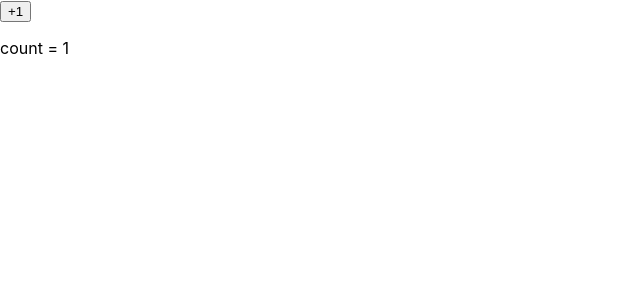
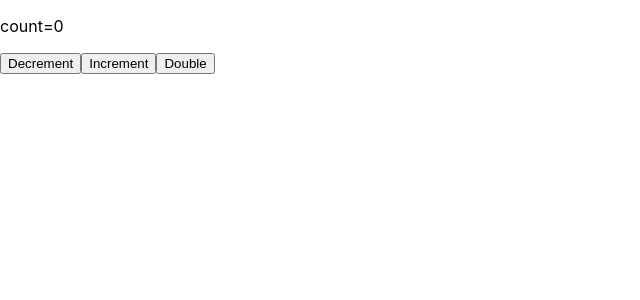
Before and after one commit to hoznas/react-sample, a React (Create React App) app: page / in a window 1280 px wide. Shown: the top 300 px of the page, without its empty margins (0-640 px from the left). Built offline with nearby package versions, Linux system fonts and the light colour scheme.

Commit message:
useCallback Sample

```diff
--- a/src/components/MemoSample.tsx
+++ /dev/null
@@ -1,36 +0,0 @@
-import {memo, useState} from 'react'
-
-
-type FizzProps = {isFizz: boolean}
-
-const Fizz = (props: FizzProps) => {
-    console.log(`Fizz is redrew.  isFizz=${props.isFizz}`)
-    return <span>{props.isFizz? 'Fizz': ''}</span>
-}
-
-type BuzzProps = {isBuzz: boolean}
-
-const Buzz = memo<BuzzProps>((props)=>{
-    console.log(`Buzz is redrew. isBuzz=${props.isBuzz}`)
-    return(<span>{props.isBuzz? "Buzz": ""}</span>)
-})
-
-export const Parent = ()=>{
-    const [count, setCount] = useState(1)
-    const isFizz = (count % 3 === 0)
-    const isBuzz = (count % 5 === 0)
-
-    console.log(`Parent is redrew.`)
-    return (
-        <div>
-            <button onClick={()=>setCount((c) => c + 1)}>
-                +1
-            </button>
-            <p>{`count = ${count}`}</p>
-            <p>
-                <Fizz isFizz={isFizz} />
-                <Buzz isBuzz={isBuzz} />
-            </p>
-        </div>
-    )
-}
--- /dev/null
+++ b/src/components/UseCallbackSample.tsx
@@ -0,0 +1,43 @@
+import React, {useCallback, useState} from 'react'
+
+type ButtonProps = {
+    onClick: ()=>void
+}
+
+const DecrementButton = (props: ButtonProps) => {
+    console.log('DecrementButton is plessed.')
+    return <button onClick={props.onClick}>Decrement</button>
+}
+
+const IncrementButton = React.memo((props: ButtonProps) => {
+    console.log('IncrementButton is plessed.')
+    return <button onClick={props.onClick}>Increment</button>
+})
+
+const DoubleButton = React.memo((props: ButtonProps) => {
+    console.log('DoubleButton is plessed.')
+    return <button onClick={props.onClick}>Double</button>
+})
+
+export const Parent = () => {
+    const [count, setCount] = useState(0)
+
+    const decrement = () => {
+        setCount((c)=>c-1)
+    }
+    const increment = () => {
+        setCount((c)=>c+1)
+    }
+    const double = useCallback(() => {
+        setCount((c)=>c*2)
+    },[])
+
+    return (
+        <div>
+            <p>count={count}</p>
+            <DecrementButton onClick={decrement} />
+            <IncrementButton onClick={increment} />
+            <DoubleButton onClick={double} />
+        </div>
+    )
+}
--- a/src/index.tsx
+++ b/src/index.tsx
@@ -5,7 +5,7 @@
 
 //import App from './App';
 //import Counter from './components/MemoSample'
-import {Parent} from './components/MemoSample'
+import {Parent} from './components/UseCallbackSample'
 
 const root = ReactDOM.createRoot(
   document.getElementById('root') as HTMLElement
```
